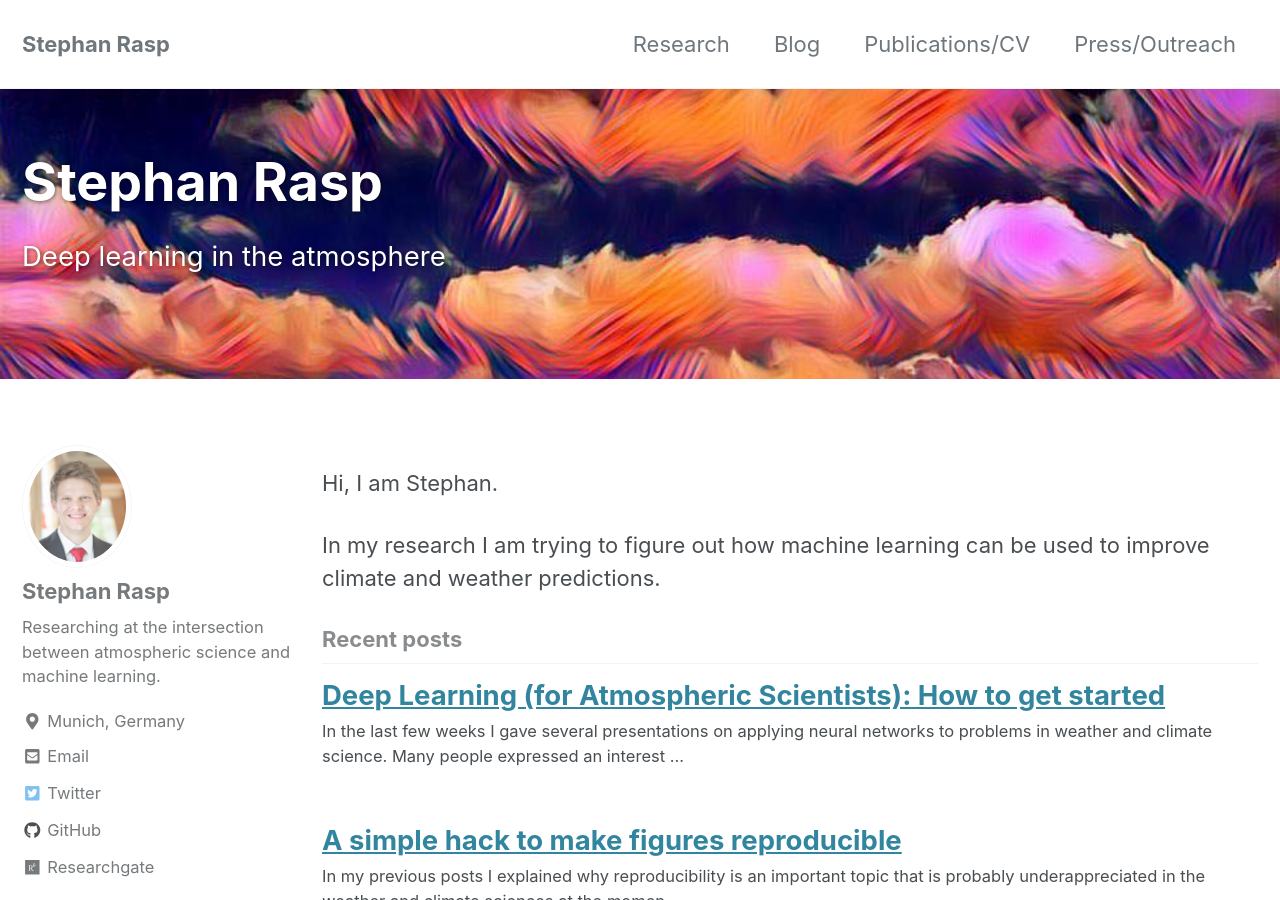
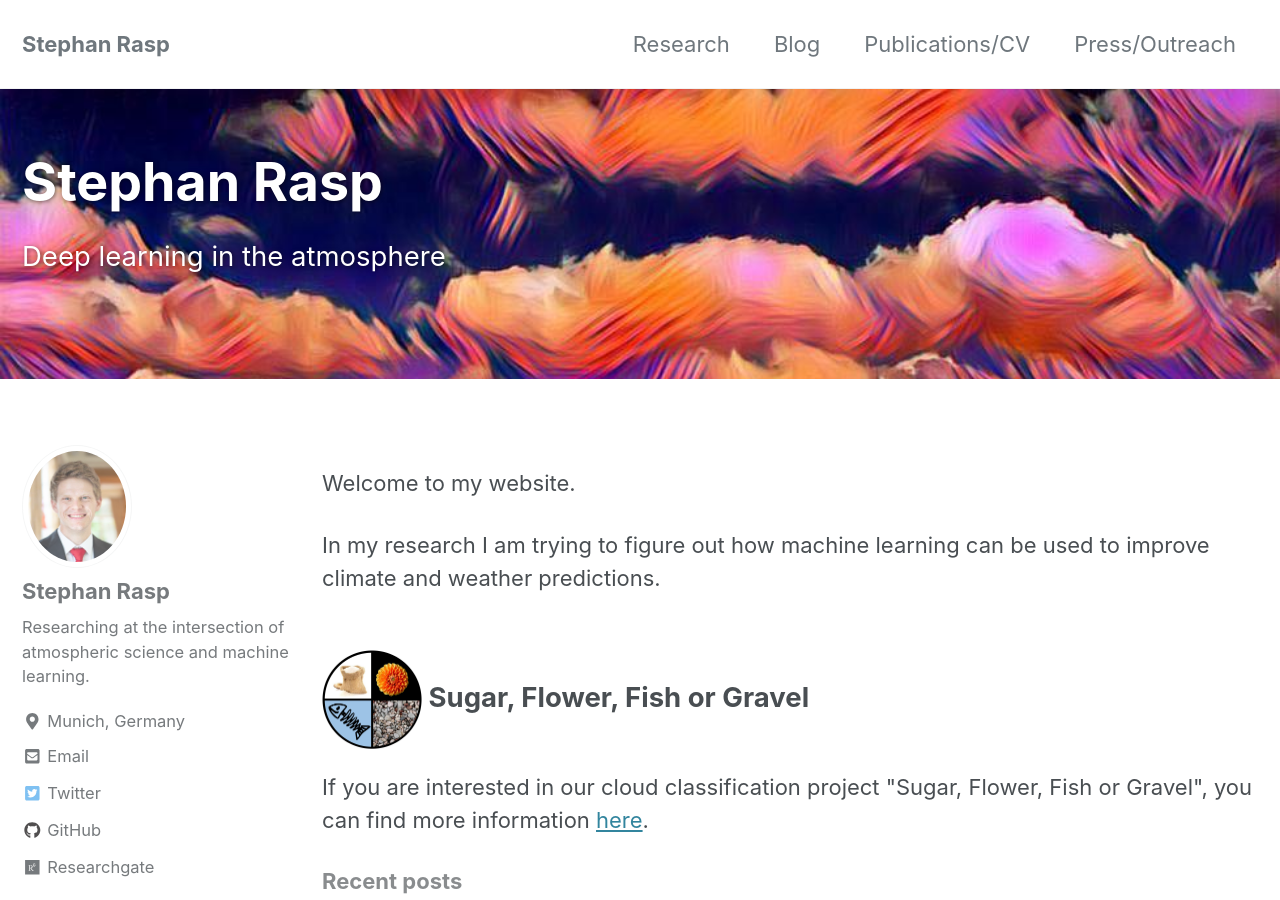
Before and after one commit to raspstephan/raspstephan.github.io, a Jekyll site: the page built from index.html, in a window 1280 px wide and 900 px high. Built offline with Jekyll 4.4.1, drawn with Linux system fonts in a browser that asks for light colours; cached includes are drawn as plain includes; nearby versions of some CDN libraries; the list of posts is cut into pages by our own code.

Commit message:
Update for UCP I

```diff
--- a/_config.yml
+++ b/_config.yml
@@ -108,7 +108,7 @@ analytics:
 author:
   name             : "Stephan Rasp"
   avatar           : "/assets/images/portrait.jpg" # path of avatar image, e.g. "/assets/images/bio-photo.jpg"
-  bio              : "Researching at the intersection between atmospheric science and machine learning."
+  bio              : "Researching at the intersection of atmospheric science and machine learning."
   location         : "Munich, Germany"
   # email            : "s.rasp@lmu.de"
   links:
--- a/index.html
+++ b/index.html
@@ -7,8 +7,14 @@ header:
 excerpt: Deep learning in the atmosphere
 ---
 
-<p>Hi, I am Stephan. </p>
+<p>Welcome to my website.</p>
 
 <p>In my research I am trying to figure out how machine learning can be used to improve climate and weather predictions. </p>
 
+<h2><img src="/assets/images/sffg-small.png" width="100"> Sugar, Flower, Fish or Gravel
+</h2>
+
+<p>If you are interested in our cloud classification project "Sugar, Flower, Fish or Gravel", you can find more information <a href="/research/sugar-flower-fish-gravel/">here</a>.</p>
+
+
 <!-- <form style="border:1px solid #ccc;padding:3px;text-align:center;" action="https://tinyletter.com/raspstephan" method="post" target="popupwindow" onsubmit="window.open('https://tinyletter.com/raspstephan', 'popupwindow', 'scrollbars=yes,width=800,height=600');return true"><p><label for="tlemail">Enter your email address</label></p><p><input type="text" style="width:140px" name="email" id="tlemail" /></p><input type="hidden" value="1" name="embed"/><input type="submit" value="Subscribe" /><p><a href="https://tinyletter.com" target="_blank">powered by TinyLetter</a></p></form> -->
```
Also changed, not shown: _pages/research.md (+3 -3 lines), _pages/sugar-flower-fish-gravel.md (added, +13 -0 lines), assets/images/nn.jpg, assets/images/radar.jpg, assets/images/rainbow-cut.jpg, assets/images/rainbow.jpg, assets/images/sffg-banner.png (added), assets/images/sffg-black-small.png (added), assets/images/sffg-black.png (added), assets/images/sffg-small.png (added), assets/images/sffg-website-banner.png (added), assets/images/sffg.png (added), assets/images/wcbpng.png (added).
